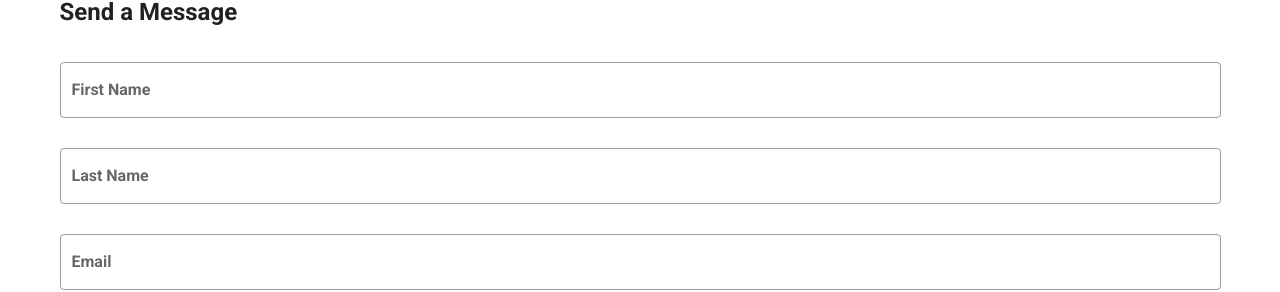
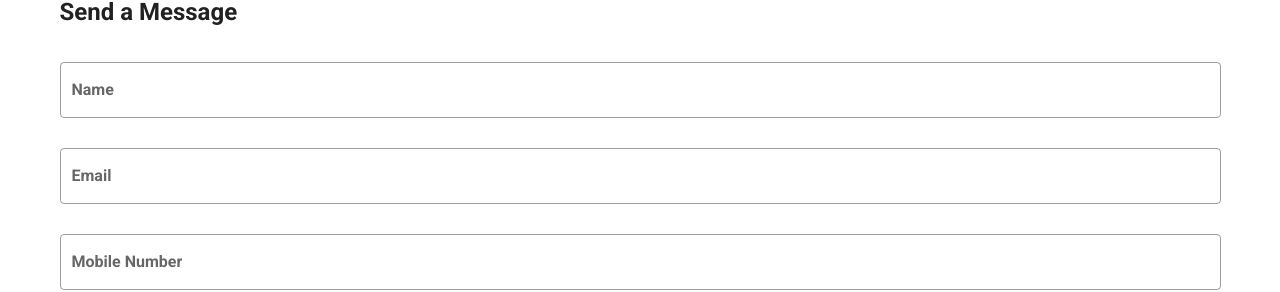
Before and after one commit to codersforcauses/bfa-rescue, a Nuxt app in the folder client/: page /contact-us in a window 1280 px wide. Shown: the part 424-716 px from the top of the page. Built offline with nearby package versions, Linux system fonts and the light colour scheme.

Commit message:
Add better validation

```diff
--- a/client/components/contact/ContactForm.vue
+++ b/client/components/contact/ContactForm.vue
@@ -4,46 +4,34 @@
       <h2>Send a Message</h2>
       <v-form ref="form" v-model="valid" class="mt-8" lazy-validation>
         <v-text-field
-          v-model="firstname"
+          v-model="name"
           outlined
-          :rules="nameRules"
+          :rules="[rules.required]"
           required
-          label="First Name"
-        >
-        </v-text-field>
-        <v-text-field
-          v-model="lastname"
-          outlined
-          :rules="nameRules"
-          required
-          label="Last Name"
-        >
-        </v-text-field>
+          label="Name"
+        />
         <v-text-field
           v-model="email"
           outlined
-          :rules="emailRules"
+          :rules="[rules.required, rules.email]"
           required
           label="Email"
-        >
-        </v-text-field>
+        />
         <v-text-field
           v-model="mobileNumber"
           outlined
-          :rules="mobileRules"
+          :rules="[rules.required, ...rules.mobile]"
           required
           label="Mobile Number"
-        >
-        </v-text-field>
+        />
         <v-textarea
           v-model="message"
           outlined
+          :rules="[rules.required]"
           :counter="500"
           maxlength="500"
           label="Message"
-        >
-        </v-textarea>
-
+        />
         <v-btn
           :disabled="!valid"
           color="primary"
@@ -62,20 +50,17 @@ export default {
   name: 'ContactForm',
   data: () => ({
     valid: true,
-    firstname: '',
-    lastname: '',
-    nameRules: [(v) => !!v || 'Name is required'],
+    name: '',
+    rules: {
+      required: (v) => !!v || 'Name is required',
+      email: (v) => /.+@.+\..+/.test(v) || 'E-mail must be valid',
+      mobile: [
+        (v) => /[+-0-9]+/.test(v) || 'Must only include numbers',
+        (v) => (v && v.length > 3) || 'Mobile number must be valid',
+      ],
+    },
     email: '',
-    emailRules: [
-      (v) => !!v || 'E-mail is required',
-      (v) => /.+@.+\..+/.test(v) || 'E-mail must be valid',
-    ],
     mobileNumber: '',
-    mobileRules: [
-      (v) => !!v || 'Mobile number is required',
-      (v) => (v && v.length === 10) || 'Mobile number must be valid',
-      (v) => /[0-9]+/.test(v) || 'Mobile number be valid',
-    ],
     message: '',
   }),
   methods: {
```
